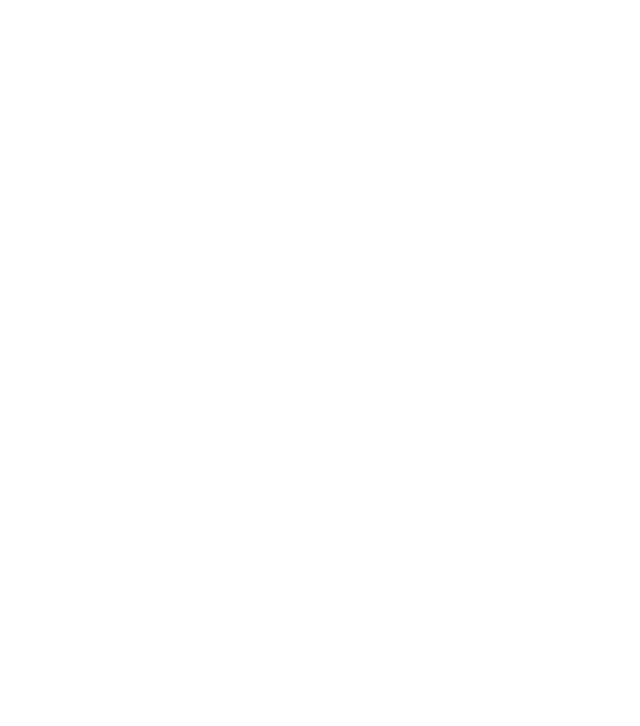
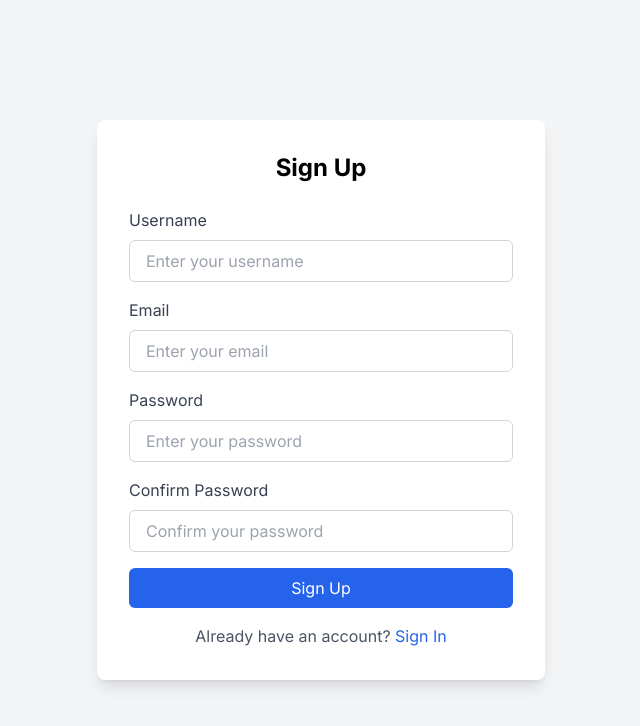
Before and after one commit to Davin-01/studyplannerclient, a React (Vite) app: page /auth/signup in a window 1280 px wide. Before the commit this address had no page. Shown: the top 726 px of the page, without its empty margins (319-959 px from the left). Built offline with nearby package versions, Linux system fonts and the light colour scheme.

Commit message:
create the signup and signin pages for authentication

```diff
--- a/index.html
+++ b/index.html
@@ -5,8 +5,10 @@
     <link rel="icon" type="image/svg+xml" href="/vite.svg" />
     <link rel="preconnect" href="https://fonts.googleapis.com" />
     <link rel="preconnect" href="https://fonts.gstatic.com" crossorigin />
+    <link rel="preconnect" href="https://fonts.googleapis.com" />
+    <link rel="preconnect" href="https://fonts.gstatic.com" crossorigin />
     <link
-      href="https://fonts.googleapis.com/css2?family=Poppins:ital,wght@0,100;0,200;0,300;0,400;0,500;0,600;0,700;0,800;0,900;1,100;1,200;1,300;1,400;1,500;1,600;1,700;1,800;1,900&family=Roboto:ital,wght@0,100;0,300;0,400;0,500;0,700;0,900;1,100;1,300;1,400;1,500;1,700;1,900&display=swap"
+      href="https://fonts.googleapis.com/css2?family=Inter:ital,opsz,wght@0,14..32,100..900;1,14..32,100..900&family=Poppins:ital,wght@0,100;0,200;0,300;0,400;0,500;0,600;0,700;0,800;0,900;1,100;1,200;1,300;1,400;1,500;1,600;1,700;1,800;1,900&family=Roboto:ital,wght@0,100;0,300;0,400;0,500;0,700;0,900;1,100;1,300;1,400;1,500;1,700;1,900&display=swap"
       rel="stylesheet"
     />
     <meta name="viewport" content="width=device-width, initial-scale=1.0" />
--- a/src/App.tsx
+++ b/src/App.tsx
@@ -1,11 +1,15 @@
 import { Route, Routes } from "react-router-dom"
 import LandingPage from "./main/LandingPage"
+import SignUp from "./auth/SignUp"
+import SignIn from "./auth/SignIn"
 
 const App = () => {
   return (
     <>
       <Routes>
         <Route path="/" element={<LandingPage />} />
+        <Route path="/auth/signup" element={<SignUp />} />
+        <Route path="/auth/signin" element={<SignIn />} />
       </Routes>
     </>
   )
--- /dev/null
+++ b/src/auth/SignIn.tsx
@@ -0,0 +1,62 @@
+import React, { useState } from 'react';
+import LoadingSpinner from '../components/LoadingSpinner';
+
+const SignIn: React.FC = () => {
+  const [loading, setLoading] = useState(false);
+
+  const handleSubmit = (e: React.FormEvent) => {
+    e.preventDefault();
+    setLoading(true);
+    // Simulate an async action
+    setTimeout(() => {
+      setLoading(false);
+      // Handle successful form submission here
+    }, 2000);
+  };
+
+  return (
+    <div className="flex justify-center items-center min-h-screen bg-gray-100 p-4">
+      <div className="bg-white shadow-lg rounded-lg p-8 w-full max-w-md">
+        <h2 className="text-2xl font-bold text-center mb-6">Sign In</h2>
+        <form onSubmit={handleSubmit} className="space-y-4">
+          <div>
+            <label className="block text-gray-700 mb-2" htmlFor="email">Email</label>
+            <input
+              type="email"
+              id="email"
+              name="email"
+              className="w-full px-4 py-2 border border-gray-300 rounded-md focus:outline-none focus:ring-2 focus:ring-blue-500"
+              placeholder="Enter your email"
+              required
+            />
+          </div>
+
+          <div>
+            <label className="block text-gray-700 mb-2" htmlFor="password">Password</label>
+            <input
+              type="password"
+              id="password"
+              name="password"
+              className="w-full px-4 py-2 border border-gray-300 rounded-md focus:outline-none focus:ring-2 focus:ring-blue-500"
+              placeholder="Enter your password"
+              required
+            />
+          </div>
+
+          <button
+            type="submit"
+            className="w-full bg-blue-600 text-white py-2 rounded-md hover:bg-blue-700 transition duration-200 flex justify-center items-center"
+            disabled={loading}
+          >
+            {loading ? <LoadingSpinner /> : 'Sign In'}
+          </button>
+        </form>
+        <p className="text-center text-gray-600 mt-4">
+          Don't have an account? <a href="/auth/signup" className="text-blue-600 hover:underline">Sign Up</a>
+        </p>
+      </div>
+    </div>
+  );
+};
+
+export default SignIn;
--- /dev/null
+++ b/src/auth/SignUp.tsx
@@ -0,0 +1,87 @@
+import React, { useState } from 'react';
+import LoadingSpinner from '../components/LoadingSpinner';
+
+const SignUp: React.FC = () => {
+  const [loading, setLoading] = useState(false);
+
+  const handleSubmit = (e: React.FormEvent) => {
+    e.preventDefault();
+    setLoading(true);
+    // Simulate an async action
+    setTimeout(() => {
+      setLoading(false);
+      // Handle successful form submission here
+    }, 2000);
+  };
+
+  return (
+    <div className="flex justify-center items-center min-h-screen bg-gray-100 p-4">
+      <div className="bg-white shadow-lg rounded-lg p-8 w-full max-w-md">
+        <h2 className="text-2xl font-bold text-center mb-6">Sign Up</h2>
+        <form onSubmit={handleSubmit} className="space-y-4">
+          <div>
+            <label className="block text-gray-700 mb-2" htmlFor="username">Username</label>
+            <input
+              type="text"
+              id="username"
+              name="username"
+              className="w-full px-4 py-2 border border-gray-300 rounded-md focus:outline-none focus:ring-2 focus:ring-blue-500"
+              placeholder="Enter your username"
+              required
+            />
+          </div>
+
+
+          <div>
+            <label className="block text-gray-700 mb-2" htmlFor="email">Email</label>
+            <input
+              type="email"
+              id="email"
+              name="email"
+              className="w-full px-4 py-2 border border-gray-300 rounded-md focus:outline-none focus:ring-2 focus:ring-blue-500"
+              placeholder="Enter your email"
+              required
+            />
+          </div>
+
+          <div>
+            <label className="block text-gray-700 mb-2" htmlFor="password">Password</label>
+            <input
+              type="password"
+              id="password"
+              name="password"
+              className="w-full px-4 py-2 border border-gray-300 rounded-md focus:outline-none focus:ring-2 focus:ring-blue-500"
+              placeholder="Enter your password"
+              required
+            />
+          </div>
+
+          <div>
+            <label className="block text-gray-700 mb-2" htmlFor="confirmPassword">Confirm Password</label>
+            <input
+              type="password"
+              id="confirmPassword"
+              name="confirmPassword"
+              className="w-full px-4 py-2 border border-gray-300 rounded-md focus:outline-none focus:ring-2 focus:ring-blue-500"
+              placeholder="Confirm your password"
+              required
+            />
+          </div>
+
+          <button
+            type="submit"
+            className="w-full bg-blue-600 text-white py-2 rounded-md hover:bg-blue-700 transition duration-200 flex justify-center items-center"
+            disabled={loading}
+          >
+            {loading ? <LoadingSpinner /> : 'Sign Up'}
+          </button>
+        </form>
+        <p className="text-center text-gray-600 mt-4">
+          Already have an account? <a href="/auth/signin" className="text-blue-600 hover:underline">Sign In</a>
+        </p>
+      </div>
+    </div>
+  );
+};
+
+export default SignUp;
--- /dev/null
+++ b/src/components/LoadingSpinner.tsx
@@ -0,0 +1,17 @@
+import React from 'react';
+
+const LoadingSpinner: React.FC = () => (
+  <svg
+    className="w-5 h-5 animate-spin"
+    xmlns="http://www.w3.org/2000/svg"
+    viewBox="0 0 24 24"
+    fill="none"
+    stroke="currentColor"
+    strokeWidth="2"
+  >
+    <circle cx="12" cy="12" r="10" stroke="currentColor" strokeOpacity="0.25" />
+    <path d="M12 2a10 10 0 0 1 0 20 10 10 0 0 1 0-20" strokeLinecap="round" strokeLinejoin="round" />
+  </svg>
+);
+
+export default LoadingSpinner;
--- a/src/components/NavbarLandPage.tsx
+++ b/src/components/NavbarLandPage.tsx
@@ -21,8 +21,8 @@
 
         {/* Right Side Buttons and Hamburger Menu */}
         <div className="hidden md:flex space-x-4">
-          <Link to="/signup" className="bg-blue-600 text-white py-2 px-4 rounded hover:bg-blue-700 transition duration-200">Sign Up</Link>
-          <Link to="/signin" className="bg-transparent border border-blue-600 text-blue-600 py-2 px-4 rounded hover:bg-blue-600 hover:text-white transition duration-200">Sign In</Link>
+          <Link to="/auth/signup" className="bg-blue-600 text-white py-2 px-4 rounded hover:bg-blue-700 transition duration-200">Sign Up</Link>
+          <Link to="/auth/signin" className="bg-transparent border border-blue-600 text-blue-600 py-2 px-4 rounded hover:bg-blue-600 hover:text-white transition duration-200">Sign In</Link>
         </div>
         {/* Hamburger icon */}
         <button className="md:hidden flex items-center text-blue-600" onClick={() => setIsMenuOpen(!isMenuOpen)}>
@@ -38,8 +38,8 @@
       {isMenuOpen && (
         <div className="md:hidden bg-white border-t border-gray-200">
           <div className="flex flex-col items-center py-3">
-            <Link to="/signup" className="block w-full text-center py-2 text-blue-600 hover:bg-gray-100 transition duration-200">Sign Up</Link>
-            <Link to="/signin" className="block w-full text-center py-2 text-blue-600 hover:bg-gray-100 transition duration-200">Sign In</Link>
+            <Link to="/auth/signup" className="block w-full text-center py-2 text-blue-600 hover:bg-gray-100 transition duration-200">Sign Up</Link>
+            <Link to="/auth/signin" className="block w-full text-center py-2 text-blue-600 hover:bg-gray-100 transition duration-200">Sign In</Link>
             <Link to="/" className="block w-full text-center py-2 text-blue-600 hover:bg-gray-100 transition duration-200">Home</Link>
           </div>
         </div>
--- a/src/main/LandingPage.tsx
+++ b/src/main/LandingPage.tsx
@@ -1,7 +1,10 @@
 import React from 'react';
 import NavbarLandPage from '../components/NavbarLandPage';
+import { useNavigate } from 'react-router-dom';
 
 const LandingPage: React.FC = () => {
+  const navigate = useNavigate();
+
   return (
     <div className="bg-gray-50 min-h-screen">
       {/* Navbar */}
@@ -20,7 +23,7 @@
           <p className="text-lg md:text-xl mb-8 animate__animated animate__fadeIn animate__delay-1s">
             Plan your study sessions and manage your courses effectively.
           </p>
-          <button className="bg-blue-600 text-white py-2 px-6 rounded shadow-lg hover:bg-blue-700 transition duration-300 transform hover:scale-105 animate__animated animate__fadeIn animate__delay-2s">
+          <button className="bg-blue-600 text-white py-2 px-6 rounded shadow-lg hover:bg-blue-700 transition duration-300 transform hover:scale-105 animate__animated animate__fadeIn animate__delay-2s" onClick={() => navigate("/auth/signup")}>
             Get Started
           </button>
         </div>
--- a/tailwind.config.js
+++ b/tailwind.config.js
@@ -2,7 +2,11 @@
 export default {
   content: ["./index.html", "./src/**/*.{js,ts,jsx,tsx}"],
   theme: {
-    extend: {},
+    extend: {
+      fontFamily: {
+        sans: ["Inter"],
+      },
+    },
   },
   plugins: [],
 };
```
